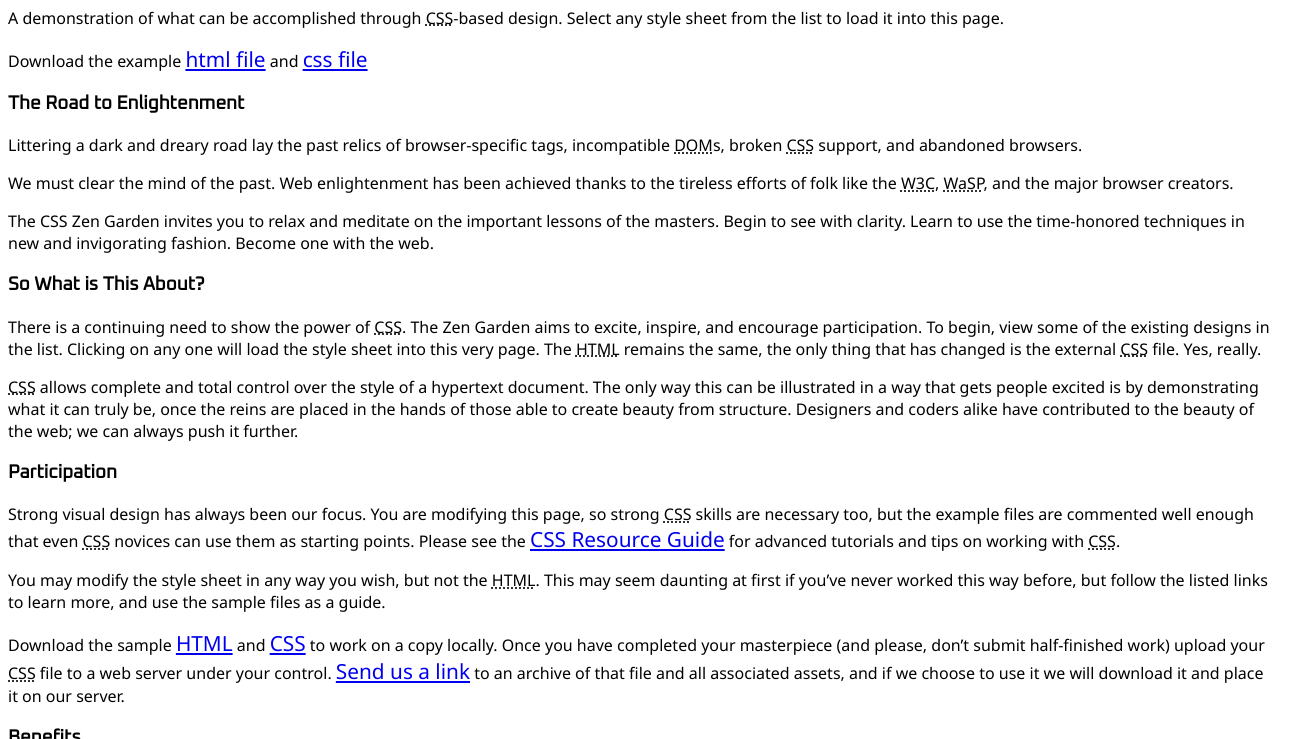
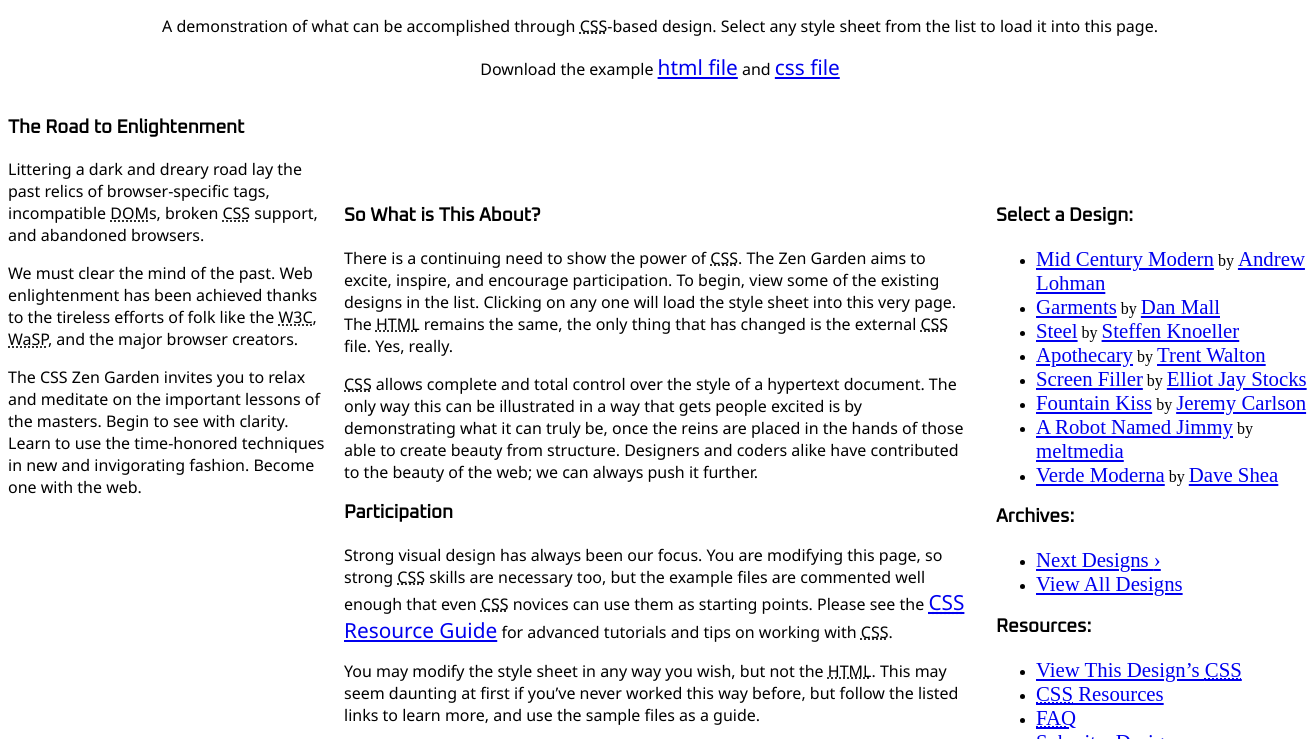
Before and after one commit to jeungyeonyoon/wdd331_team_activity_2020, a plain HTML site: page zen-garden-page/index.html in a window 1280 px wide. Shown: the part 174-913 px from the top of the page, 1312 px wide, since content can reach past the window. Drawn offline with nearby package versions, Linux system fonts and the light colour scheme; files that its build step writes are made by us from their sources; files whose address does not match are found by name.

Commit message:
basic layout

```diff
--- /dev/null
+++ b/zen-garden-page/partials/_layout.scss
@@ -0,0 +1,28 @@
+.page-wrapper {
+    display: grid;
+    grid-template-columns: 25% 50% 25%;
+    grid-template-rows: 15% 50%;
+    grid-gap: 20px;
+}
+
+.intro {
+    text-align: center;
+    grid-column: 1/4;
+    grid-row: 1/2;
+}
+
+.preamble {
+    float: left;
+    text-align: left;
+    width: 25%;
+}
+
+.main {
+    grid-column: 2;
+    grid-row: 2;
+}
+
+.sidebar {
+    grid-column: 3;
+    grid-row: 2;
+}
--- a/zen-garden-page/style.scss
+++ b/zen-garden-page/style.scss
@@ -1,5 +1,6 @@
 /* Imports */
 @import 'partials/chairs';
 @import 'partials/typography';
+@import 'partials/layout';
 
 /* Variables */
```
Also changed, not shown: 1 other file.
